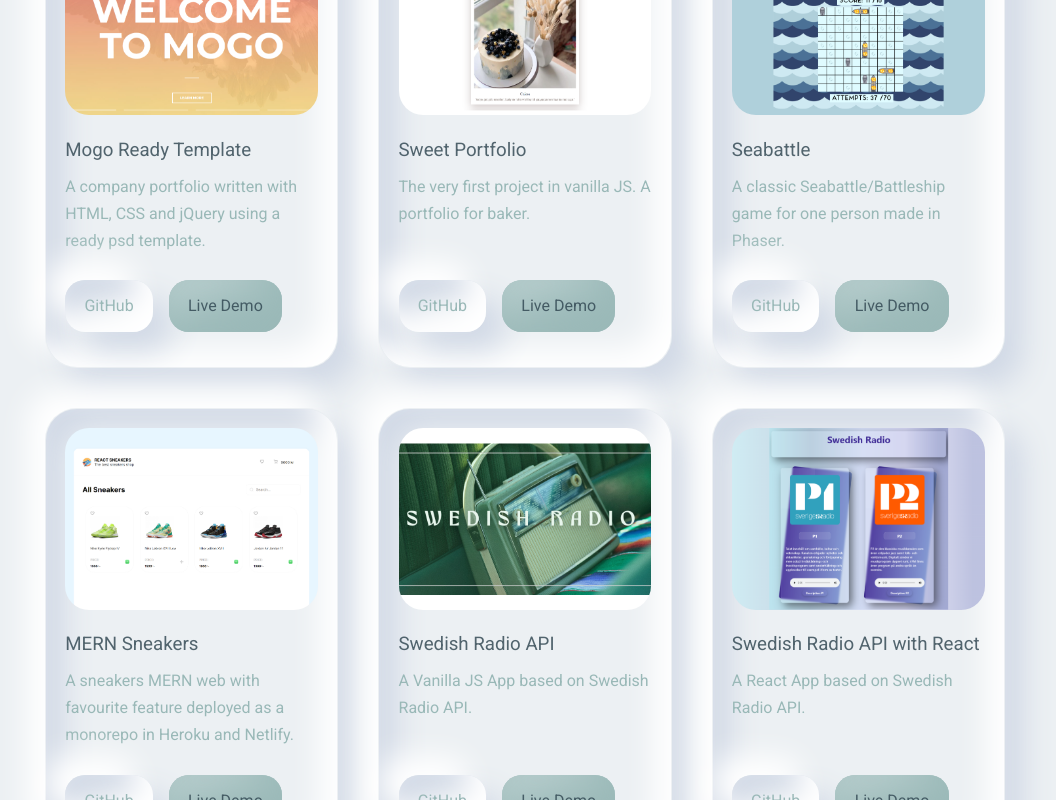
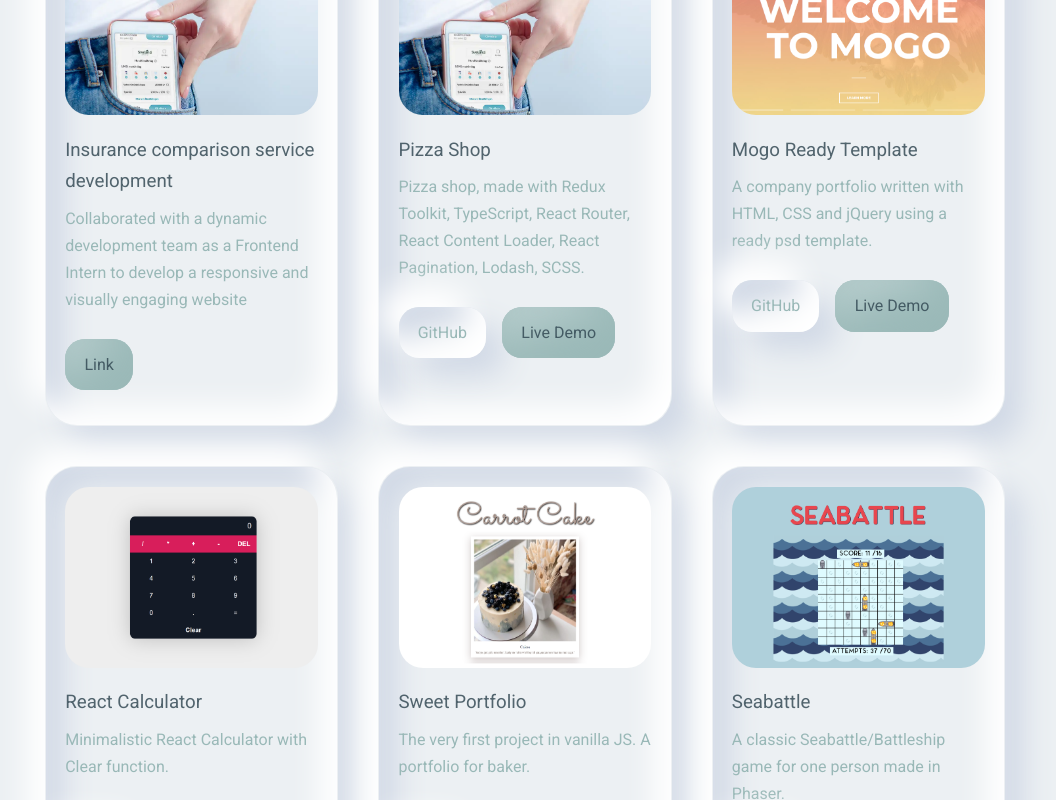
Before and after one commit to ElinaHulbert/portfolio, a React (Create React App) app: page / in a window 1280 px wide. Shown: the part 2980-3780 px from the top of the page, without its empty margins (115-1171 px from the left). Built offline with nearby package versions, Linux system fonts and the light colour scheme.

Commit message:
portfolio update #1

```diff
--- a/src/components/Portfolio/Portfolio.jsx
+++ b/src/components/Portfolio/Portfolio.jsx
@@ -14,8 +14,27 @@ import img11 from "../../assets/portfolio/11.png";
 import img12 from "../../assets/portfolio/12.png";
 import img13 from "../../assets/portfolio/13.png";
 import img14 from "../../assets/portfolio/14.png";
+import img15 from "../../assets/portfolio/15.png";
+// import img16 from "../../assets/portfolio/16.png";
 
 const data = [
+  {
+    id: 15,
+    image: img15,
+    title: "Insurance comparison service development",
+    link: "https://happens.se/",
+    description:
+      "Collaborated with a dynamic development team as a Frontend Intern to develop a responsive and visually engaging website",
+  },
+  {
+    id: 16,
+    image: img15,
+    title: "Pizza Shop",
+    github: "https://github.com/ElinaHulbert/template-layout",
+    demo: "https://elinahulbert.github.io/template-layout/",
+    description:
+      "Pizza shop, made with Redux Toolkit, TypeScript, React Router, React Content Loader, React Pagination, Lodash, SCSS.",
+  },
   {
     id: 1,
     image: img1,
@@ -25,14 +44,14 @@ const data = [
     description:
       "A company portfolio written with HTML, CSS and jQuery using a ready psd template.",
   },
-  // {
-  //   id: 2,
-  //   image: img2,
-  //   title: "React Calculator",
-  //   github: "https://github.com/ElinaHulbert/calculatorReact",
-  //   demo: "https://react-app-calc20.herokuapp.com/",
-  //   description: "Minimalistic React Calculator with Clear function.",
-  // },
+  {
+    id: 2,
+    image: img2,
+    title: "React Calculator",
+    github: "https://github.com/ElinaHulbert/calculatorReact",
+    demo: "https://react-app-calc20.herokuapp.com/",
+    description: "Minimalistic React Calculator with Clear function.",
+  },
   {
     id: 3,
     image: img3,
@@ -102,14 +121,14 @@ const data = [
     description:
       "A sneakers MERN web with favourite feature deployed as a monorepo in Heroku and Netlify.",
   },
-  // {
-  //   id: 11,
-  //   image: img11,
-  //   title: "Vanilla JS",
-  //   github: "https://github.com/ElinaHulbert/Vanilla-JS-projects",
-  //   demo: "https://kaleidoscopic-ganache-2f7410.netlify.app/",
-  //   description: "Several vanilla JS projects as a part of JavaScript30.",
-  // },
+  {
+    id: 11,
+    image: img11,
+    title: "Vanilla JS",
+    github: "https://github.com/ElinaHulbert/Vanilla-JS-projects",
+    demo: "https://kaleidoscopic-ganache-2f7410.netlify.app/",
+    description: "Several vanilla JS projects as a part of JavaScript30.",
+  },
   {
     id: 12,
     image: img12,
@@ -118,15 +137,15 @@ const data = [
     demo: "https://elinahulbert.github.io/Swedish-radio-API/",
     description: "A Vanilla JS App based on Swedish Radio API.",
   },
-  // {
-  //   id: 13,
-  //   image: img13,
-  //   title: "MERN Experience",
-  //   github: "https://github.com/ElinaHulbert/ecommerce-team-project",
-  //   demo: "https://benciantar-happening.netlify.app/",
-  //   description:
-  //     "A team MERN project deployed as a Monorepo on Heroku and Netlify.",
-  // },
+  {
+    id: 13,
+    image: img13,
+    title: "MERN Experience",
+    github: "https://github.com/ElinaHulbert/ecommerce-team-project",
+    demo: "https://benciantar-happening.netlify.app/",
+    description:
+      "A MERN project made in a team, deployed as a Monorepo on Heroku and Netlify.",
+  },
   {
     id: 14,
     image: img14,
@@ -144,7 +163,7 @@ const Portfolio = () => {
       <h2>Portfolio</h2>
 
       <div className="container portfolio__container">
-        {data.map(({ id, image, title, github, demo, description }) => {
+        {data.map(({ id, image, title, github, demo, description, link }) => {
           return (
             <article key={id} className="portfolio__item">
               <div className="portfolio__item-image">
@@ -154,12 +173,23 @@ const Portfolio = () => {
               <h3>{title}</h3>
               <p className="description">{description}</p>
               <div className="portfolio__item-cta">
+                {github && (
                   <a href={github} className="btn" target="_blank">
                     GitHub
                   </a>
+                )}
+
+                {demo && (
                   <a href={demo} className="btn btn-primary" target="_blank">
                     Live Demo
                   </a>
+                )}
+
+                {link && (
+                  <a href={link} className="btn btn-primary" target="_blank">
+                    Link
+                  </a>
+                )}
               </div>
             </article>
           );
```
Also changed, not shown: src/assets/portfolio/15.png (added). Lines whose indentation alone changed are shown as unchanged.
